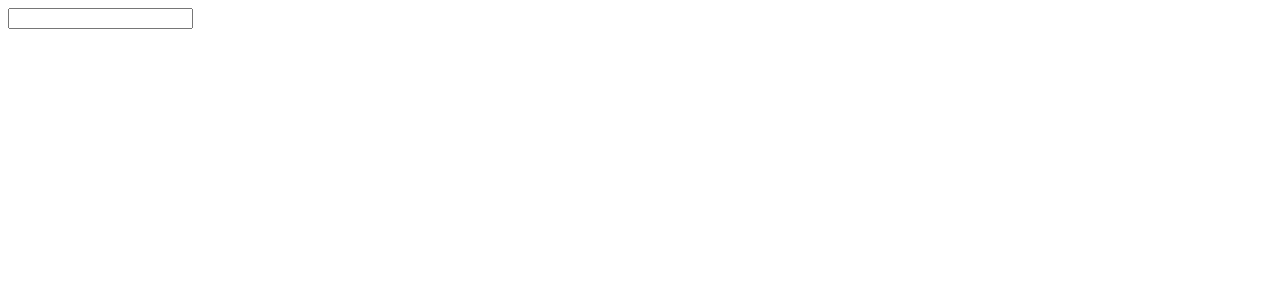
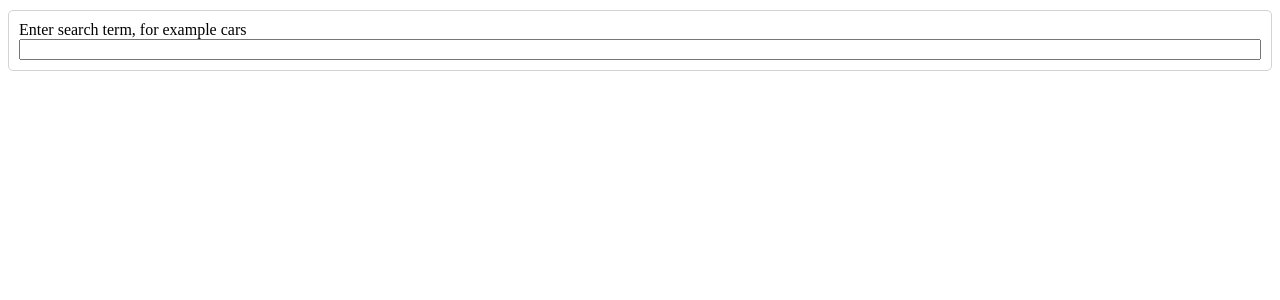
Before and after one commit to VirginiaRool/cars, a React (Create React App) app: page / in a window 1280 px wide. Shown: the top 300 px of the page. Built offline with nearby package versions, Linux system fonts and the light colour scheme.

Commit message:
Added css and display image

```diff
--- /dev/null
+++ b/src/components/ImageList.css
@@ -0,0 +1,9 @@
+.image-list {
+  columns: 6 200px;
+  column-gap: 10px;
+}
+
+img {
+  width: 100%;
+  margin-bottom: 10px;
+}
--- a/src/components/ImageList.js
+++ b/src/components/ImageList.js
@@ -1,11 +1,12 @@
 import ImageShow from "./ImageShow";
+import "./ImageList.css";
 
 function ImageList({ images }) {
   const renderedImages = images.map((image) => {
     return <ImageShow key={image.id} image={image} />;
   });
 
-  return <div>{renderedImages}</div>;
+  return <div className="image-list">{renderedImages}</div>;
 }
 
 export default ImageList;
--- a/src/components/ImageShow.js
+++ b/src/components/ImageShow.js
@@ -1,5 +1,9 @@
 function ImageShow({ image }) {
-  return <div>{image.alt_description}</div>;
+  return (
+    <div>
+      <img src={image.urls.small} alt={image.alt_description} />
+    </div>
+  );
 }
 
 export default ImageShow;
--- /dev/null
+++ b/src/components/SearchBar.css
@@ -0,0 +1,11 @@
+.search-bar {
+  border: 1px solid lightgrey;
+  border-radius: 5px;
+  padding: 10px;
+  margin: 10px 0px;
+}
+
+.search-bar form {
+  display: flex;
+  flex-direction: column;
+}
--- a/src/components/SearchBar.js
+++ b/src/components/SearchBar.js
@@ -1,4 +1,5 @@
 import { useState } from "react";
+import "./SearchBar.css";
 
 function SearchBar({ onSubmit }) {
   const [term, setTerm] = useState(``);
@@ -14,8 +15,9 @@
   };
 
   return (
-    <div>
+    <div className="search-bar">
       <form onSubmit={handleFormSubmit}>
+        <label>Enter search term, for example cars</label>
         <input value={term} onChange={handleChange} />
       </form>
     </div>
```
